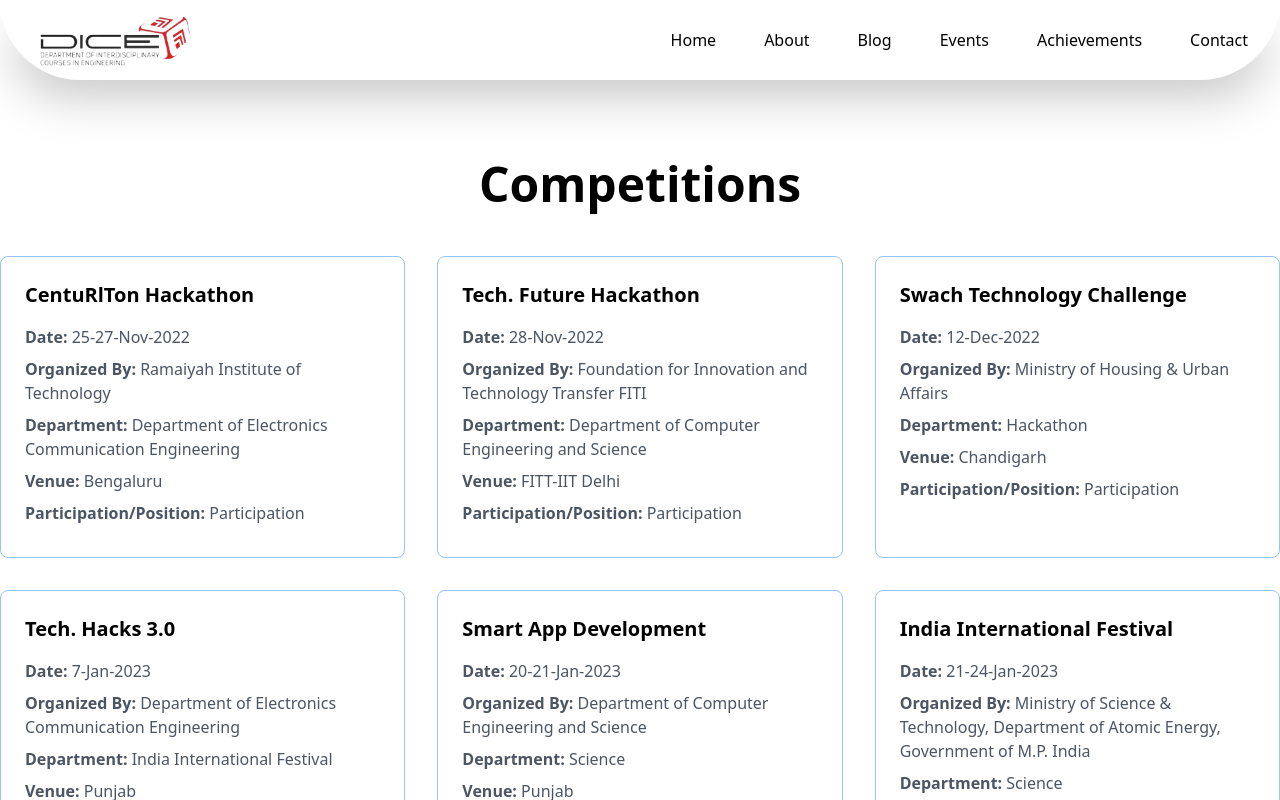
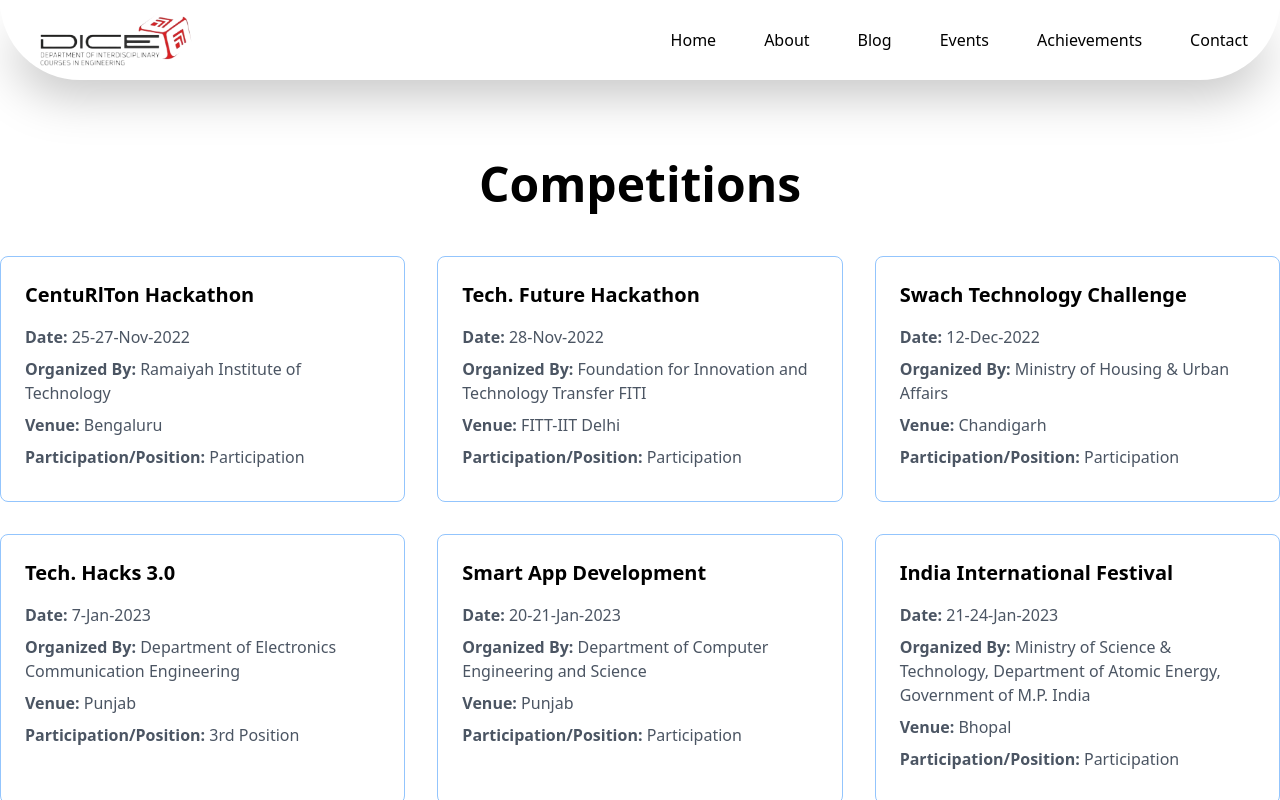
Before and after one commit to Abhishek058/DICE, a React (Vite) app: page /research in a window 1280 px wide. Shown: the top 800 px of the page. Built offline with nearby package versions, Linux system fonts and the light colour scheme.

Commit message:
competetion updated

```diff
--- a/src/components/pages/Research.jsx
+++ b/src/components/pages/Research.jsx
@@ -9,7 +9,6 @@
     name: "CentuRlTon Hackathon",
     date: "25-27-Nov-2022",
     organizedBy: "Ramaiyah Institute of Technology",
-    department: "Department of Electronics Communication Engineering",
     venue: "Bengaluru",
     participation: "Participation",
   },
@@ -18,7 +17,7 @@
     name: "Tech. Future Hackathon",
     date: "28-Nov-2022",
     organizedBy: "Foundation for Innovation and Technology Transfer FITI",
-    department: "Department of Computer Engineering and Science",
+
     venue: "FITT-IIT Delhi",
     participation: "Participation",
   },
@@ -27,7 +26,7 @@
     name: "Swach Technology Challenge",
     date: "12-Dec-2022",
     organizedBy: "Ministry of Housing & Urban Affairs",
-    department: "Hackathon",
+
     venue: "Chandigarh",
     participation: "Participation",
   },
@@ -36,7 +35,6 @@
     name: "Tech. Hacks 3.0",
     date: "7-Jan-2023",
     organizedBy: "Department of Electronics Communication Engineering",
-    department: "India International Festival",
     venue: "Punjab",
     participation: "3rd Position",
   },
@@ -45,7 +43,7 @@
     name: "Smart App Development",
     date: "20-21-Jan-2023",
     organizedBy: "Department of Computer Engineering and Science",
-    department: "Science",
+
     venue: "Punjab",
     participation: "Participation",
   },
@@ -55,7 +53,6 @@
     date: "21-24-Jan-2023",
     organizedBy:
       "Ministry of Science & Technology, Department of Atomic Energy, Government of M.P. India",
-    department: "Science",
     venue: "Bhopal",
     participation: "Participation",
   },
@@ -64,7 +61,7 @@
     name: "5th Technovation",
     date: "30-Jan-4-Feb-2023",
     organizedBy: "Sharda University",
-    department: "",
+
     venue: "Greater Noida",
     participation: "Participation",
   },
@@ -73,7 +70,6 @@
     name: "Hackathon",
     date: "19-21-Feb-2023",
     organizedBy: "Chitkara University, Punjab",
-    department: "",
     venue: "Rajpura",
     participation: "2nd Position",
   },
@@ -82,7 +78,6 @@
     name: "Chitkara Valorant Championship",
     date: "29-Mar-2023",
     organizedBy: "Indian Institute of Technology",
-    department: "",
     venue: "Ropar",
     participation: "Participation",
   },
@@ -91,7 +86,6 @@
     name: "Energy Conservation Week",
     date: "14-16-Apr-2023",
     organizedBy: "Poornima College of Engineering",
-    department: "",
     venue: "Jaipur",
     participation: "3rd Position",
   },
@@ -100,7 +94,6 @@
     name: "Hack IT Sapiens",
     date: "30-Jun-01-July-2023",
     organizedBy: "Chitkara University, Punjab",
-    department: "",
     venue: "Rajpura",
     participation: "2nd Position",
   },
@@ -109,7 +102,6 @@
     name: "Hackathon Solution for Waste Reduction",
     date: "15-Sep-2023",
     organizedBy: "Chitkara University, Punjab",
-    department: "",
     venue: "Rajpura",
     participation: "1st and 2nd Position",
   },
@@ -118,7 +110,6 @@
     name: "Engineer's Day Celebrations",
     date: "18-19-Oct.-2023",
     organizedBy: "Indian Society for Technical",
-    department: "",
     venue: "S.B.S. State University",
     participation: "3rd Position",
   },
@@ -209,9 +200,7 @@
               <p className="text-gray-600 mb-2">
                 <strong>Organized By:</strong> {competition.organizedBy}
               </p>
-              <p className="text-gray-600 mb-2">
-                <strong>Department:</strong> {competition.department}
-              </p>
+
               <p className="text-gray-600 mb-2">
                 <strong>Venue:</strong> {competition.venue}
               </p>
```
